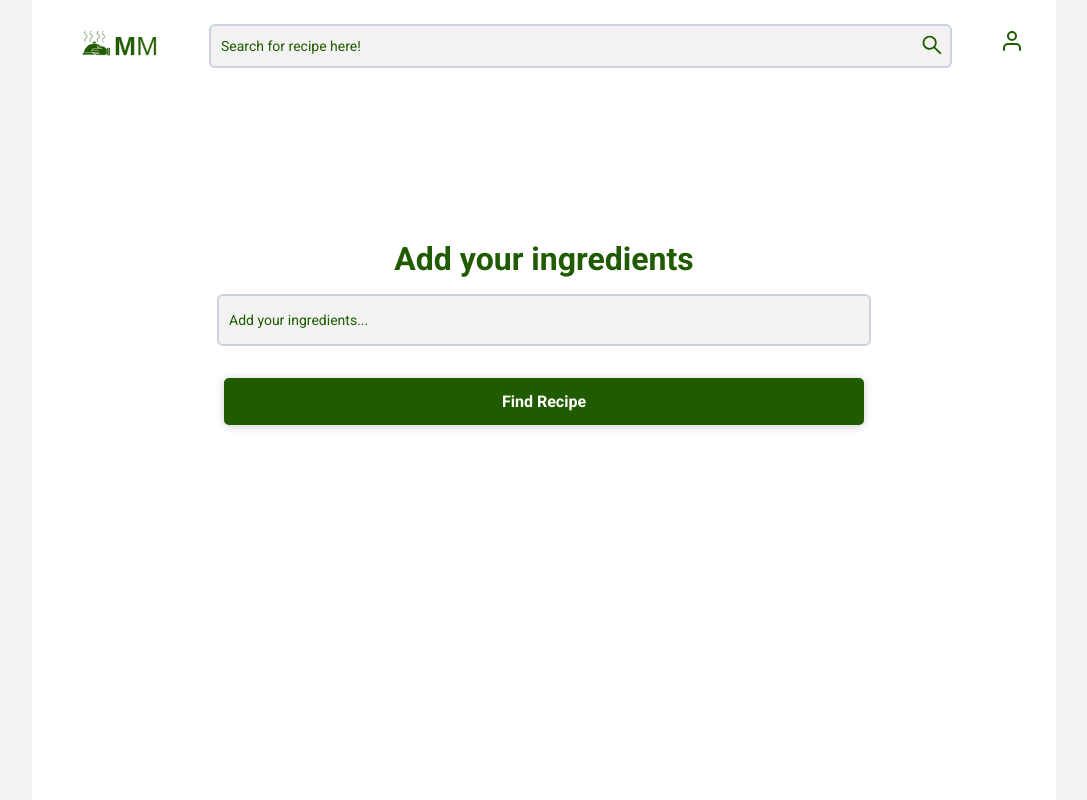
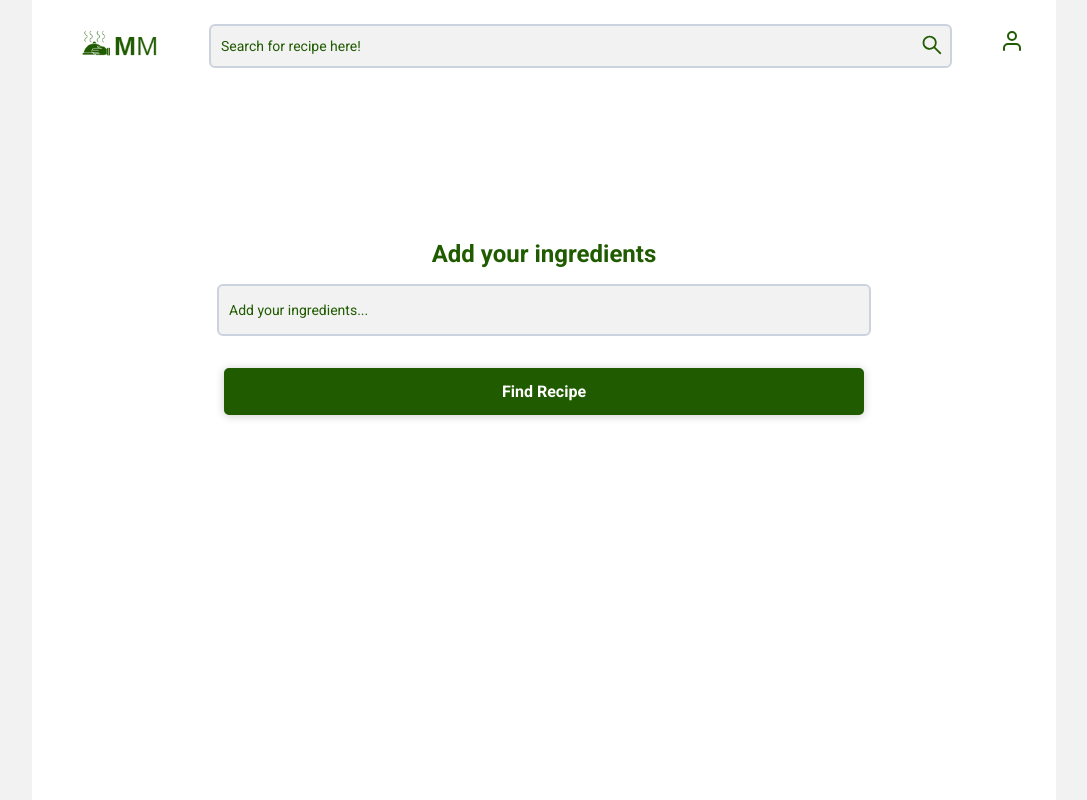
Before and after one commit to DilanAtomica/meal-app, a React (Create React App) app: page /ingredients in a window 1280 px wide. Shown: the whole page, without its empty margins (96-1183 px from the left). Built offline with nearby package versions, Linux system fonts and the light colour scheme.

Commit message:
Improved semantics for the ingredients page

```diff
--- a/src/Components/IngredientsPage/AddedIngredientsContainer.js
+++ b/src/Components/IngredientsPage/AddedIngredientsContainer.js
@@ -12,9 +12,10 @@ function AddedIngredientsContainer({addedIngredients, removeIngredient}) {
         <div className="addedIngredientsContainer">
             {addedIngredients.map(ingredient => (
                 <div key={ingredient.name} className="ingredient">
-                    <img src={ingredient.image} />
+                    <img alt={ingredient?.name} src={ingredient.image} />
                     <div className="ingredientTag">
-                        {ingredient.name}<button data-name={ingredient.name} onClick={handleOnClick} type="button" className="deleteIcon"><TiDelete /></button>
+                        {ingredient.name}<button data-name={ingredient.name}
+                         onClick={handleOnClick} type="button" className="deleteIcon"><TiDelete /></button>
                     </div>
                 </div>
             ))}
--- a/src/Components/IngredientsPage/SearchContainer.js
+++ b/src/Components/IngredientsPage/SearchContainer.js
@@ -17,11 +17,11 @@ function SearchContainer({getIngredient, searchInput, searchedIngredients, addIn
             <input value={searchInput} onChange={handleOnChange} type="text" placeholder="Add your ingredients..." />
             <div className="autoCompletedIngredients">
                 {searchedIngredients?.map(ingredient => (
-                    <button data-name={ingredient.name}
+                    <button type="button" data-name={ingredient.name}
                             data-image={"https://spoonacular.com/cdn/ingredients_100x100/" + ingredient.image}
                             onClick={handleOnClick} key={ingredient.name} className="addIngredientButton">
                         <span className="addIngredientIcon"><AiOutlinePlus /></span>{ingredient.name}
-                        <img src={"https://spoonacular.com/cdn/ingredients_100x100/" + ingredient.image} />
+                        <img alt={ingredient?.name} src={"https://spoonacular.com/cdn/ingredients_100x100/" + ingredient.image} />
                     </button>
                 ))}
             </div>
--- a/src/Pages/IngredientsPage/IngredientsPage.js
+++ b/src/Pages/IngredientsPage/IngredientsPage.js
@@ -86,8 +86,8 @@ function IngredientsPage(props) {
     }
 
     return (
-        <div className="ingredientsPage">
-            <div className="ingredientsContainer">
+        <main className="ingredientsPage">
+            <section className="ingredientsContainer">
                 <h1>Add your ingredients</h1>
 
                 <SearchContainer getIngredient={getIngredient} searchInput={searchInput} searchedIngredients={searchedIngredients}
@@ -95,9 +95,9 @@ function IngredientsPage(props) {
 
                 <AddedIngredientsContainer addedIngredients={addedIngredients} removeIngredient={removeIngredient} />
 
-                <button onClick={getRecipes} className="findRecipeButton">Find Recipe</button>
-            </div>
-        </div>
+                <button type="button" onClick={getRecipes} className="findRecipeButton">Find Recipe</button>
+            </section>
+        </main>
     );
 }
 
```
